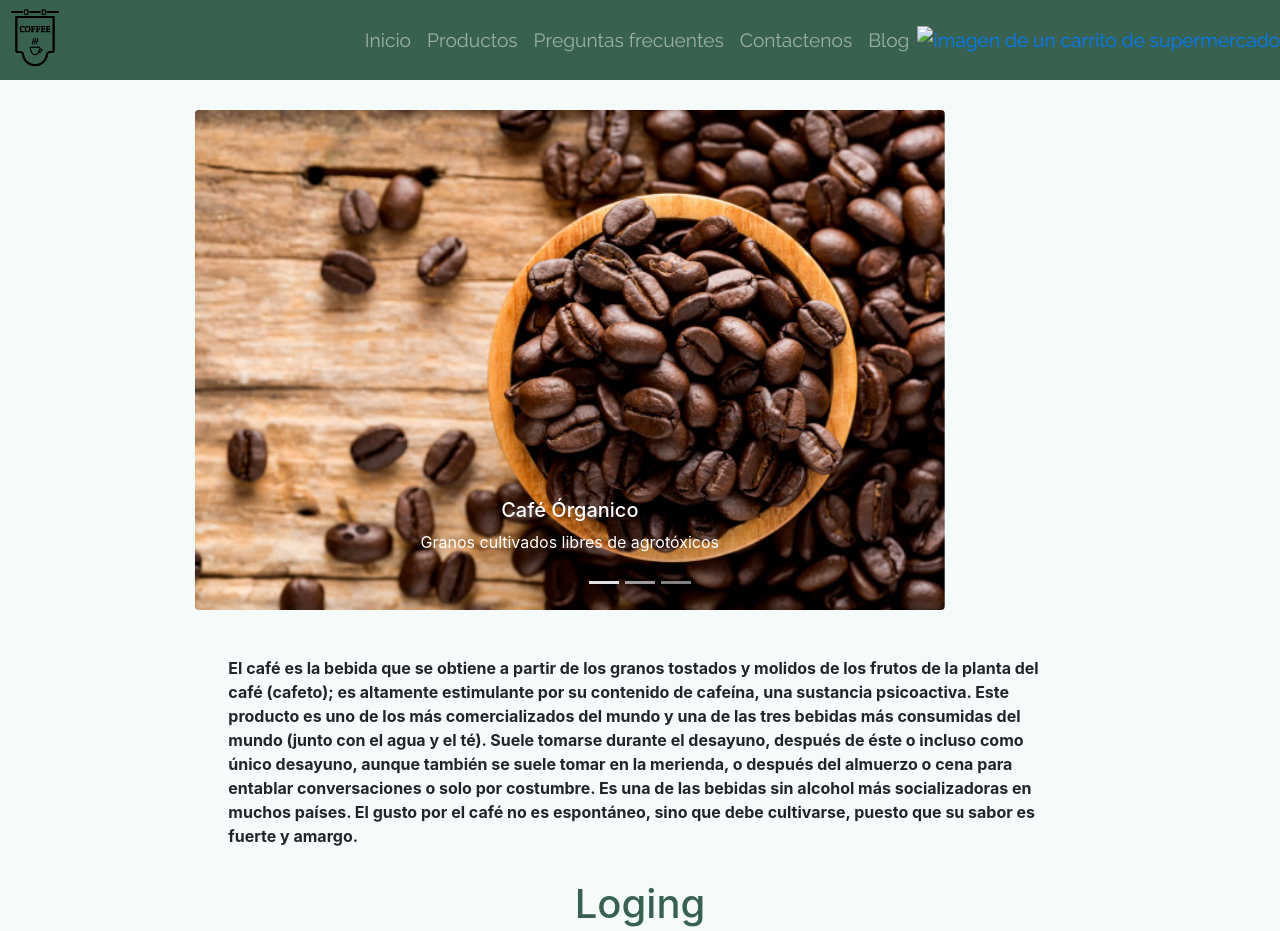
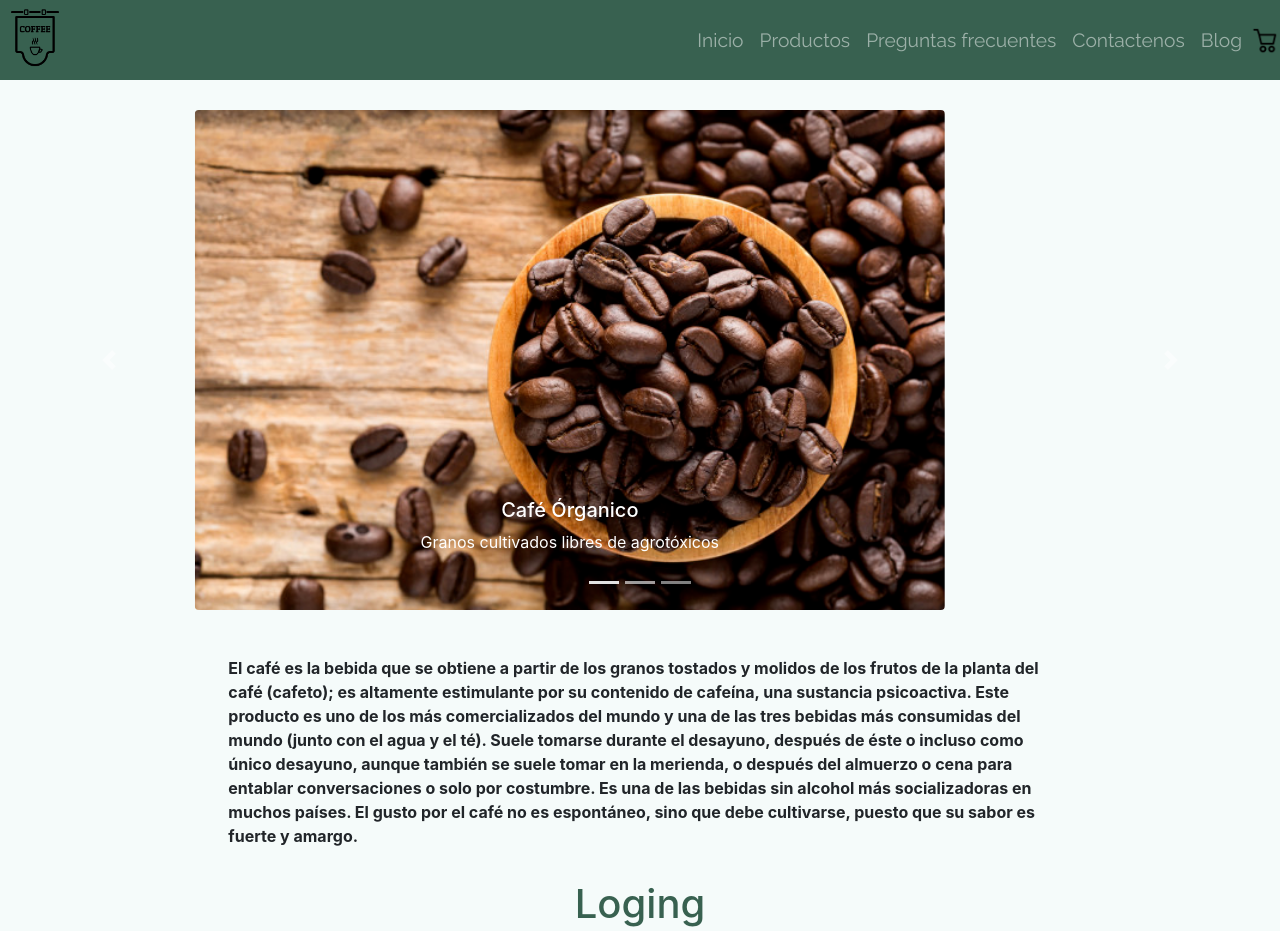
Before and after one commit to maximo95/proyecto_final_js, a website: page index.html in a window 1280 px wide. Shown: the top 931 px of the page. Drawn offline with nearby package versions, Linux system fonts and the light colour scheme; files that its build step writes are made by us from their sources; the site is published under a folder, as on GitHub Pages, so addresses that start at the root find nothing.

Commit message:
ultima modificacion

```diff
--- a/index.html
+++ b/index.html
@@ -42,7 +42,7 @@
             <a class="nav-link" href="secciones/blog.html">Blog</a>
           </li>
           <li class="nav-item" >
-            <a href="secciones/products.html"> <img src="/fotos/imagencarrito.png" id="cuadroCarrito" class="carritoCompras" alt="imagen de un carrito de supermercado"></a>
+            <a href="secciones/products.html"> <img src="fotos/imagencarrito.png" id="cuadroCarrito" class="carritoCompras" alt="imagen de un carrito de supermercado"></a>
           </li>
         </ul>
       </div>
```
